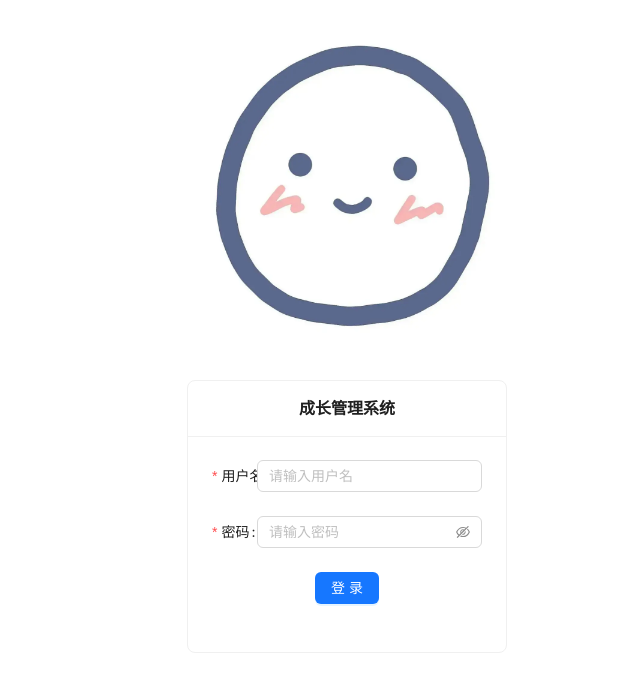
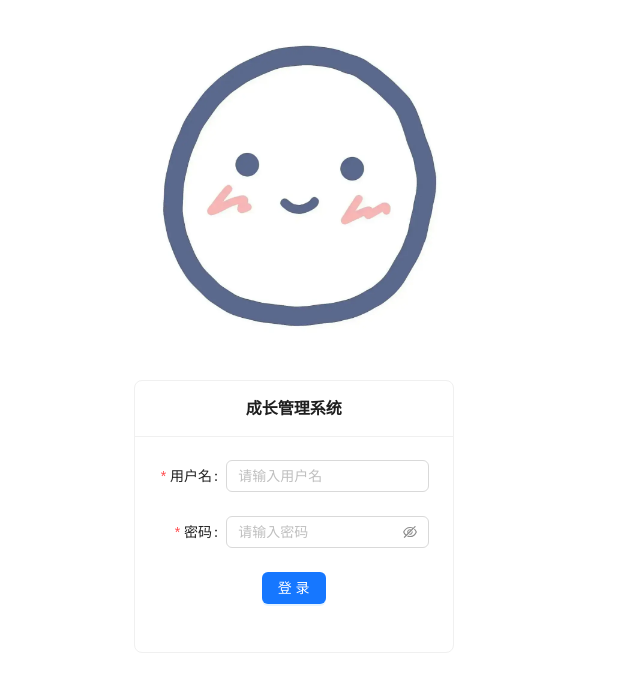
Before and after one commit to crazy0261/react-master, a React (Vite) app: page / in a window 1280 px wide. Shown: the top 692 px of the page, without its empty margins (293-933 px from the left). Built offline with nearby package versions, Linux system fonts and the light colour scheme.

Commit message:
fix: 优化

```diff
--- a/src/pages/logOut/logOut.jsx
+++ b/src/pages/logOut/logOut.jsx
@@ -10,7 +10,7 @@ function LogOut() {
       <Col
         md={{
           span:6,
-          push:9
+          push:8
         }}
         xs={{
           span:22,
@@ -24,10 +24,10 @@ function LogOut() {
           margin:'40px auto'
         }} />
 
-        <Card title="成长管理系统" headStyle={{textAlign:'center'}}>
+        <Card title="成长管理系统" headStyle={{textAlign:'center'}}  >
             <Form labelCol={{
               md: {
-                span:4
+                span:6
               }
             }}
             onFinish={(n) =>{
```
